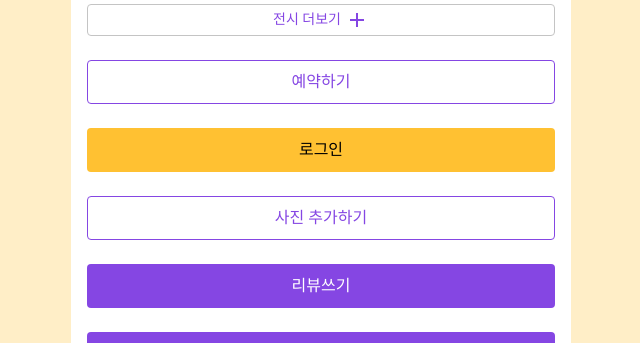
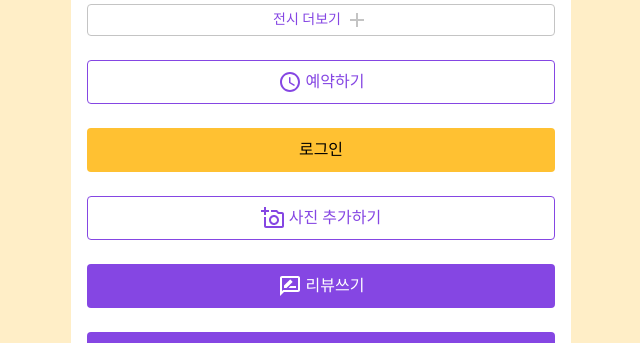
Before and after one commit to hyny-hyuny/gabom-react, a React (Vite) app: page /exhibition in a window 1280 px wide. Shown: the part 256-599 px from the top of the page, without its empty margins (319-959 px from the left). Built offline with nearby package versions, Linux system fonts and the light colour scheme; a web font is replaced by a local one.

Commit message:
[Feat] 용도에 따른 아이콘 렌더링 조건 추가

```diff
--- a/src/components/atoms/Button.tsx
+++ b/src/components/atoms/Button.tsx
@@ -1,5 +1,8 @@
 import { tm } from '@/utils/tw-merge';
 import IconPlus from '@/assets/plus.svg?react';
+import IconReview from '@/assets/review.svg?react';
+import IconTime from '@/assets/time.svg?react';
+import IconAddPhoto from '@/assets/addPhoto.svg?react';
 
 interface ButtonProps {
   children: string;
@@ -12,16 +15,13 @@ interface ButtonProps {
 
 function Button({
   children,
-  // icon = '',
+  icon = '',
   isMore = false,
   color = '',
   isFilled,
   isDisabled = false,
 }: ButtonProps) {
-  // 더보기, 리뷰쓰기, 예약하기, 로그인, 다음 등등
-
-  // 아이콘
-  // time, plus, review, add-photo
+  // 더보기, 리뷰쓰기, 예약하기, 로그인, 다음, 전시 더보기, 사진 추가하기
 
   const defaultClass =
     'w-full rounded-2xs flex gap-custom-1 justify-center items-center cursor-pointer';
@@ -29,7 +29,7 @@ function Button({
   return isMore ? (
     <button
       type="button"
-      // disabled
+      disabled={isDisabled}
       className={tm(
         defaultClass,
         `h-8 label-sm border-1 border-gray-200 text-tertiary label-sm disabled:text-gray-200 disabled:bg-gray-50`
@@ -54,6 +54,9 @@ function Button({
               : ' bg-white text-content-primary'
       )}
     >
+      {icon === 'review' && <IconReview width={24} height={24} />}
+      {icon === 'time' && <IconTime width={24} height={24} />}
+      {icon === 'photo' && <IconAddPhoto width={24} height={24} />}
       {children}
     </button>
   );
```
Also changed, not shown: src/assets/plus.svg.
